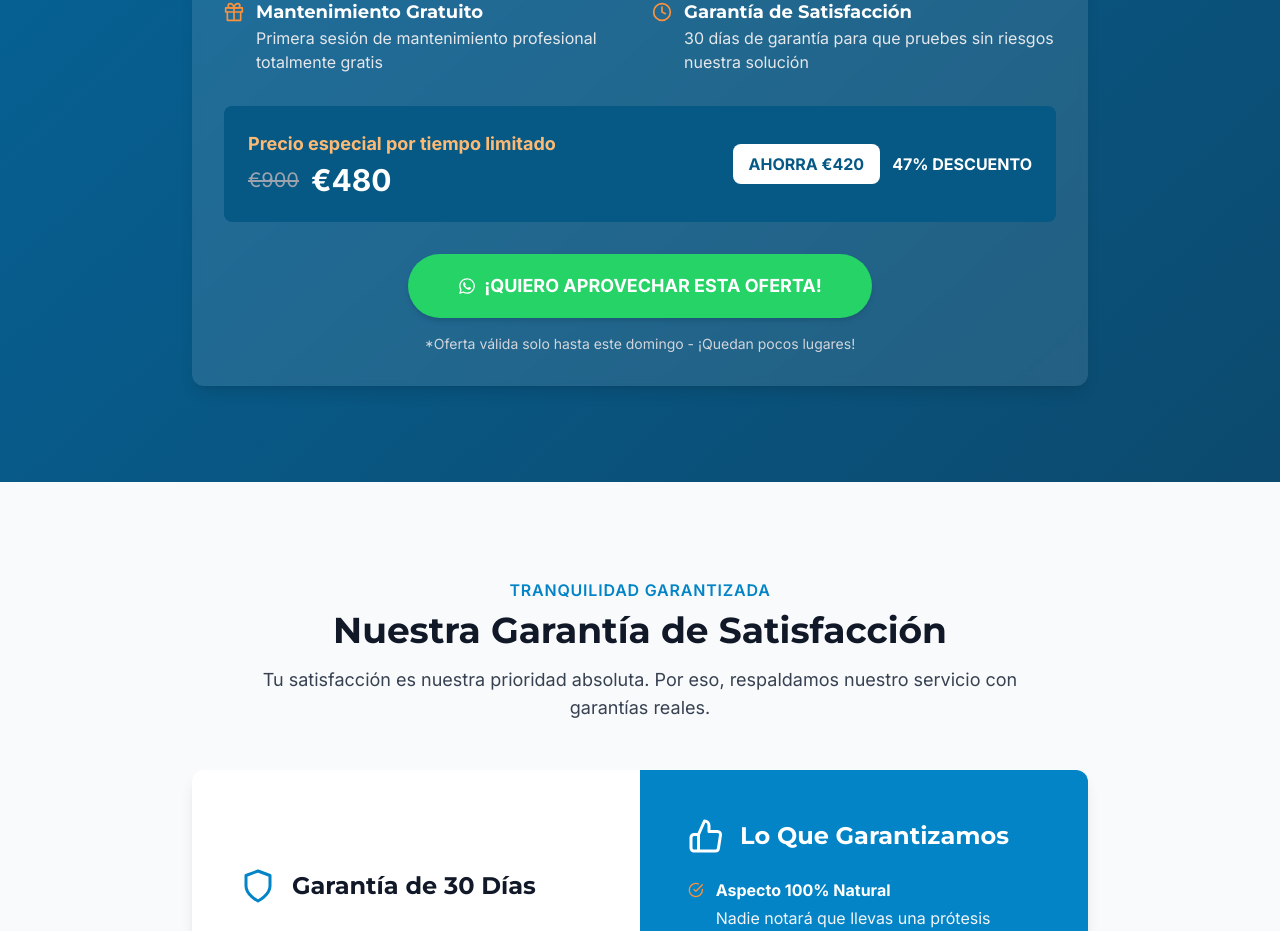
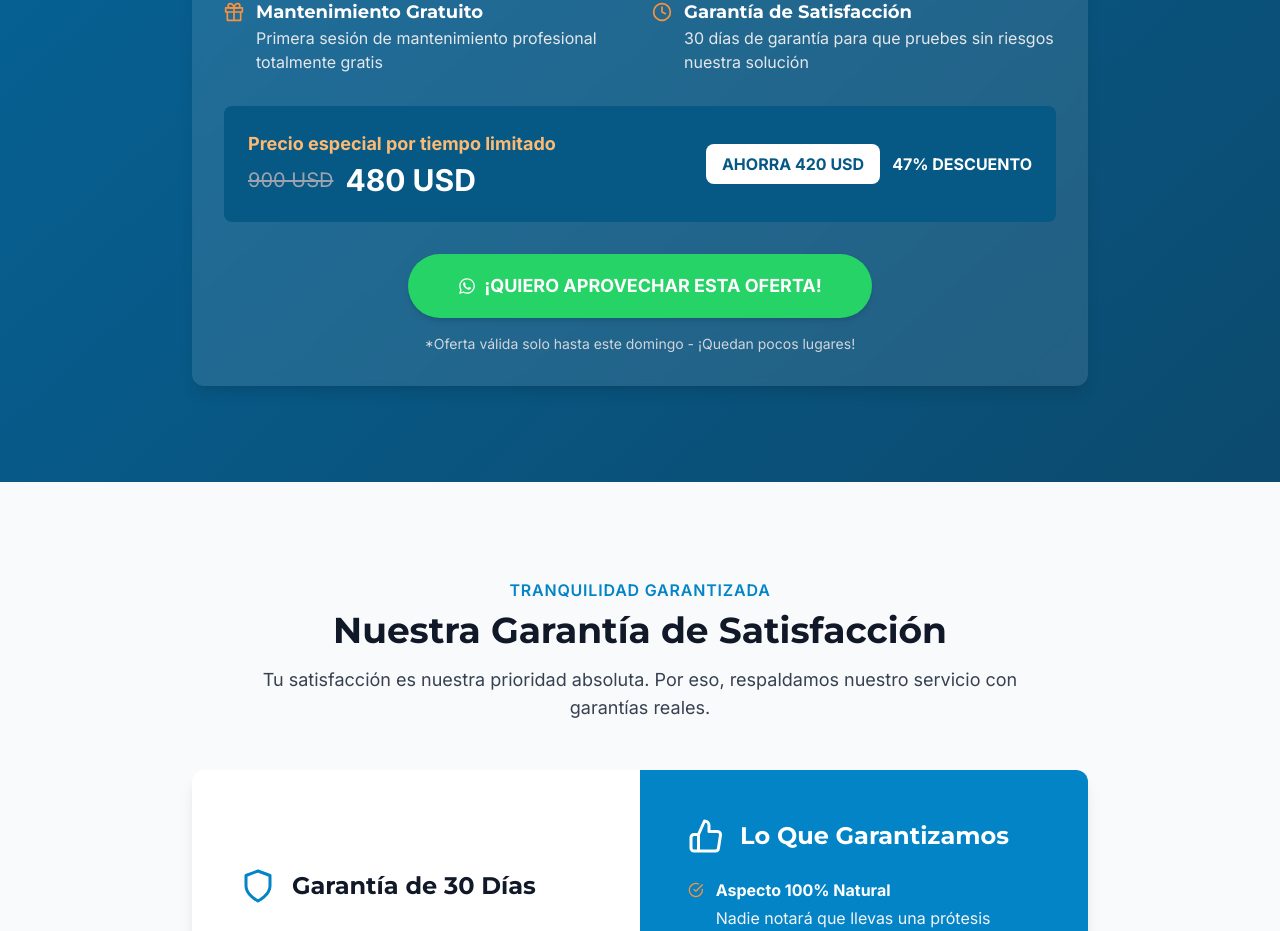
Before and after one commit to ktufernando/hairenew-vls, a Next.js app: page / in a window 1280 px wide. Shown: the part 7269-8200 px from the top of the page. Built offline with nearby package versions, Linux system fonts and the light colour scheme.

Commit message:
fix: euros to dolar

```diff
--- a/components/SpecialOffer.tsx
+++ b/components/SpecialOffer.tsx
@@ -120,13 +120,13 @@ const SpecialOffer = () => {
                 <div className="mb-4 md:mb-0">
                   <span className="text-accent-300 font-bold text-lg">Precio especial por tiempo limitado</span>
                   <div className="flex items-center mt-1">
-                    <span className="text-gray-400 line-through text-xl mr-3">€900</span>
-                    <span className="text-white text-3xl font-bold">€480</span>
+                    <span className="text-gray-400 line-through text-xl mr-3">900 USD</span>
+                    <span className="text-white text-3xl font-bold">480 USD</span>
                   </div>
                 </div>
                 <div className="flex items-center">
                   <div className="bg-white text-primary-800 py-2 px-4 rounded-lg font-bold mr-3">
-                    AHORRA €420
+                    AHORRA 420 USD
                   </div>
                   <div className="text-white font-bold">
                     47% DESCUENTO
```
